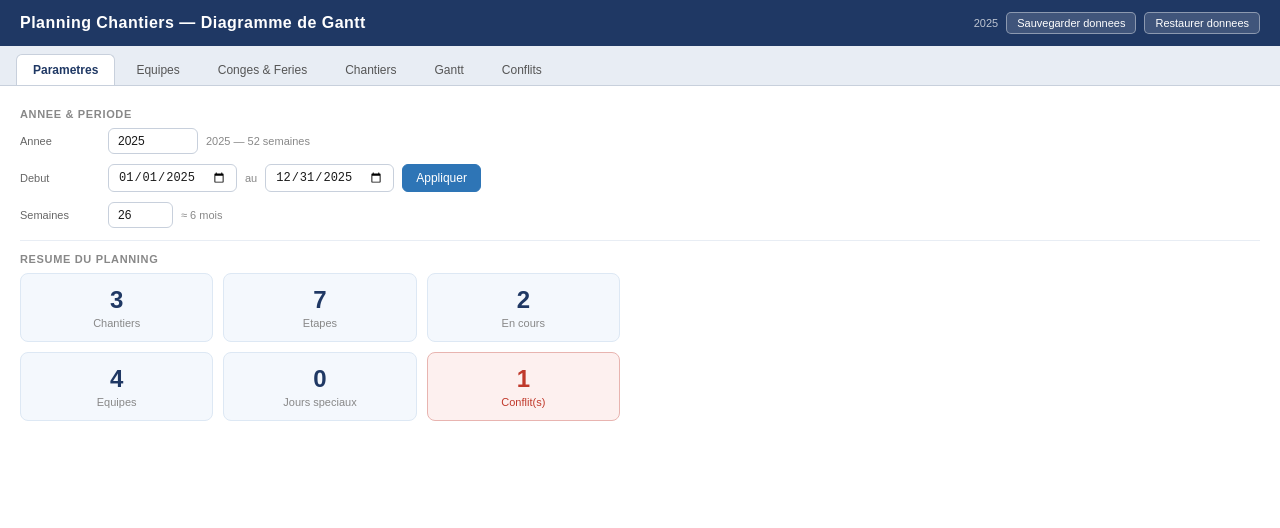
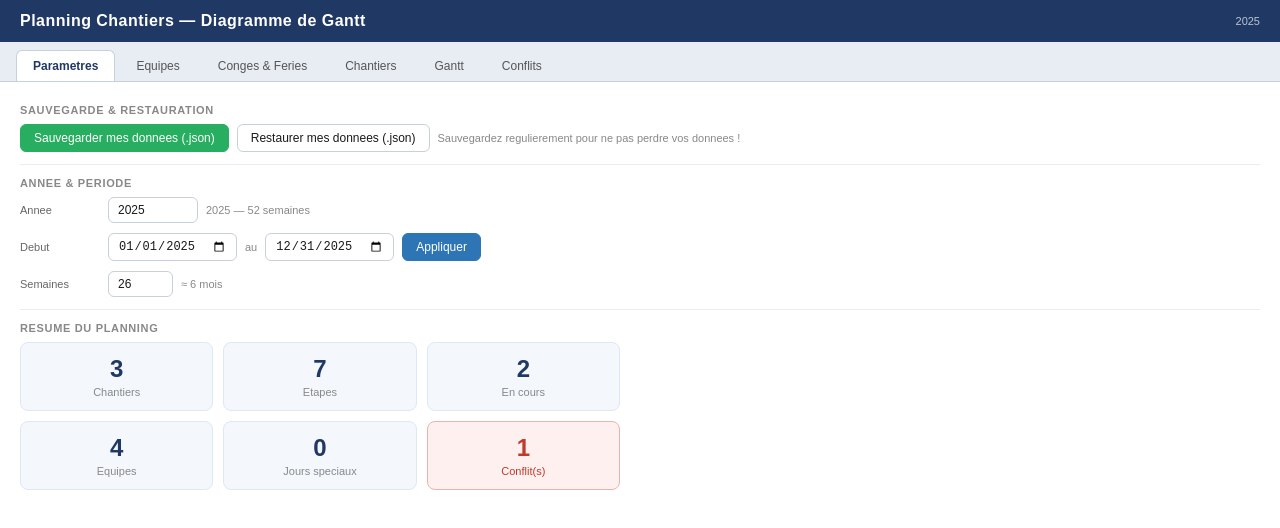
Before and after one commit to cedric-ttc/Planning-chantier, a plain HTML site: page index.html in a window 1280 px wide. Drawn offline with Linux system fonts and the light colour scheme.

Commit message:
Add files via upload

```diff
--- a/index.html
+++ b/index.html
@@ -55,14 +55,7 @@ input:focus,select:focus{border-color:#2E75B6;box-shadow:0 0 0 2px #2E75B620}
 
 <div class="app-header">
   <h1>Planning Chantiers — Diagramme de Gantt</h1>
-  <div style="display:flex;gap:8px;align-items:center">
-    <span id="hdr-year" style="opacity:.7;font-size:11px">2025</span>
-    <button onclick="exportData()" style="font-size:11px;padding:4px 10px;border-radius:5px;border:1px solid rgba(255,255,255,.4);background:rgba(255,255,255,.15);color:#fff;cursor:pointer">Sauvegarder donnees</button>
-    <label style="font-size:11px;padding:4px 10px;border-radius:5px;border:1px solid rgba(255,255,255,.4);background:rgba(255,255,255,.15);color:#fff;cursor:pointer">
-      Restaurer donnees
-      <input type="file" id="import-file" accept=".json" style="display:none" onchange="importData(event)">
-    </label>
-  </div>
+  <span id="hdr-year" style="opacity:.7;font-size:11px">2025</span>
 </div>
 
 <div class="tabs" id="tabs-bar">
@@ -76,6 +69,16 @@ input:focus,select:focus{border-color:#2E75B6;box-shadow:0 0 0 2px #2E75B620}
 
 <!-- PARAMETRES -->
 <div id="p-cfg" class="panel active">
+  <div class="sec">Sauvegarde & restauration</div>
+  <div class="row">
+    <button class="btn green" onclick="exportData()">Sauvegarder mes donnees (.json)</button>
+    <label class="btn" style="cursor:pointer">
+      Restaurer mes donnees (.json)
+      <input type="file" id="import-file" accept=".json" style="display:none" onchange="importData(event)">
+    </label>
+    <span style="font-size:11px;color:#888">Sauvegardez regulierement pour ne pas perdre vos donnees !</span>
+  </div>
+  <div class="section-sep"></div>
   <div class="sec">Annee &amp; periode</div>
   <div class="row">
     <span class="lbl">Annee</span>
```
